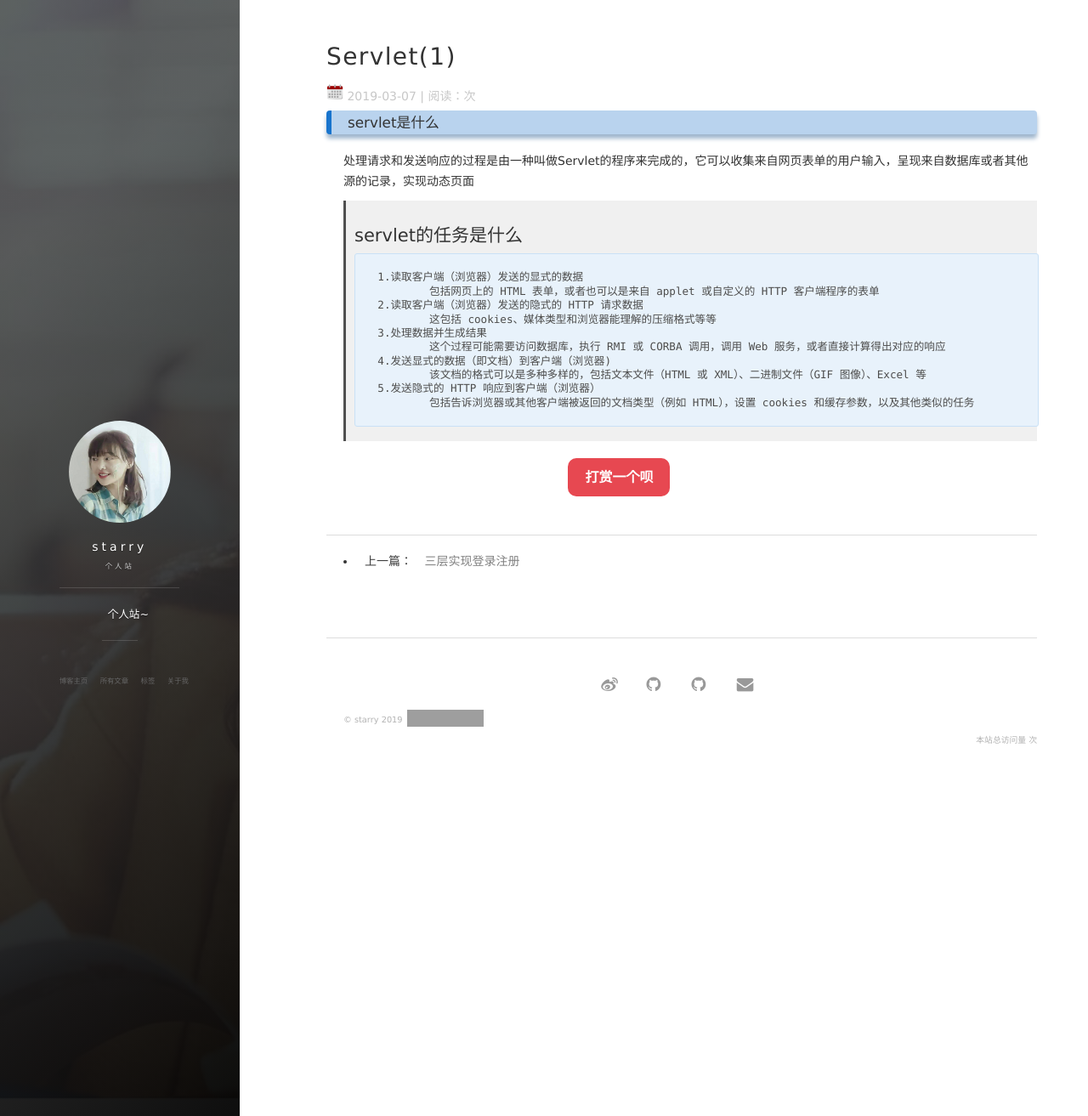
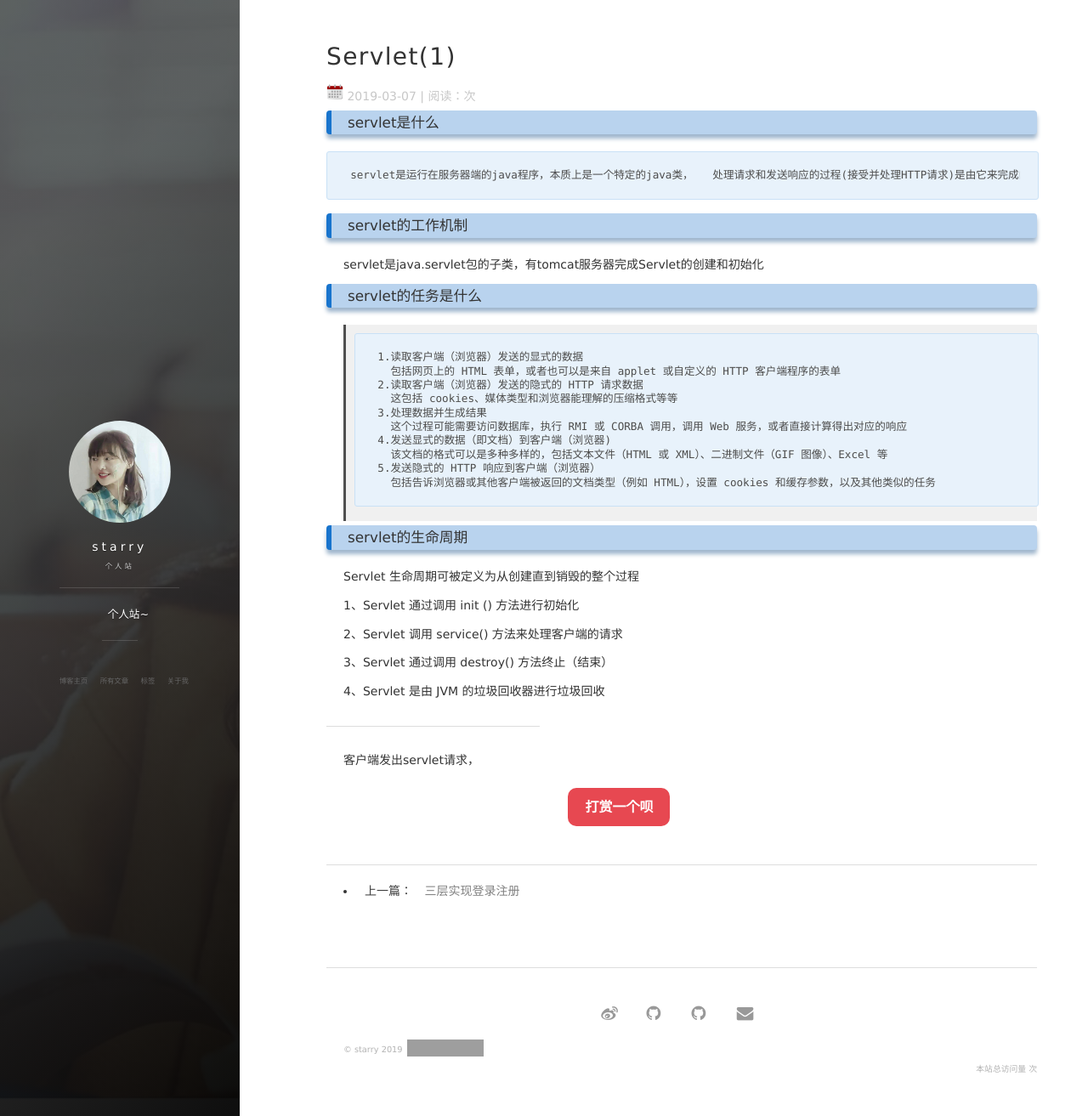
Before and after one commit to MMstarry/MMstarry.github.io, a Jekyll site: the page built from _posts/2019-03-07-Servlet.md, in a window 1280 px wide and 1313 px high. Shown: the whole window at 85% size. Built offline with Jekyll 4.4.1, drawn with Linux system fonts in a browser that asks for light colours; nearby versions of some CDN libraries; comment, search, counter and statistics services are not loaded; grey boxes are pictures that could not be loaded.

Commit message:
Update 2019-03-07-Servlet.md

```diff
--- a/_posts/2019-03-07-Servlet.md
+++ b/_posts/2019-03-07-Servlet.md
@@ -8,16 +8,37 @@ tag: JavaWeb
 
 ### servlet是什么
 
-  处理请求和发送响应的过程是由一种叫做Servlet的程序来完成的，它可以收集来自网页表单的用户输入，呈现来自数据库或者其他源的记录，实现动态页面
+	servlet是运行在服务器端的java程序，本质上是一个特定的java类，
+  处理请求和发送响应的过程(接受并处理HTTP请求)是由它来完成的，它可以收集来自网页表单的用户输入，呈现来自数据库或者其他源的记录，实现动态页面。
 
-> ## servlet的任务是什么
+### servlet的工作机制
+
+servlet是java.servlet包的子类，有tomcat服务器完成Servlet的创建和初始化
+
+### servlet的任务是什么
 >	1.读取客户端（浏览器）发送的显式的数据
->		包括网页上的 HTML 表单，或者也可以是来自 applet 或自定义的 HTTP 客户端程序的表单
+>	  包括网页上的 HTML 表单，或者也可以是来自 applet 或自定义的 HTTP 客户端程序的表单
 >	2.读取客户端（浏览器）发送的隐式的 HTTP 请求数据
->		这包括 cookies、媒体类型和浏览器能理解的压缩格式等等
+>	  这包括 cookies、媒体类型和浏览器能理解的压缩格式等等
 >	3.处理数据并生成结果
->		这个过程可能需要访问数据库，执行 RMI 或 CORBA 调用，调用 Web 服务，或者直接计算得出对应的响应
+>	  这个过程可能需要访问数据库，执行 RMI 或 CORBA 调用，调用 Web 服务，或者直接计算得出对应的响应
 >	4.发送显式的数据（即文档）到客户端（浏览器)
->		该文档的格式可以是多种多样的，包括文本文件（HTML 或 XML）、二进制文件（GIF 图像）、Excel 等
+>	  该文档的格式可以是多种多样的，包括文本文件（HTML 或 XML）、二进制文件（GIF 图像）、Excel 等
 >	5.发送隐式的 HTTP 响应到客户端（浏览器）
->		包括告诉浏览器或其他客户端被返回的文档类型（例如 HTML），设置 cookies 和缓存参数，以及其他类似的任务
+>	  包括告诉浏览器或其他客户端被返回的文档类型（例如 HTML），设置 cookies 和缓存参数，以及其他类似的任务
+
+### servlet的生命周期
+
+Servlet 生命周期可被定义为从创建直到销毁的整个过程
+
+1、Servlet 通过调用 init () 方法进行初始化
+
+2、Servlet 调用 service() 方法来处理客户端的请求
+
+3、Servlet 通过调用 destroy() 方法终止（结束）
+
+4、Servlet 是由 JVM 的垃圾回收器进行垃圾回收
+
+---
+
+客户端发出servlet请求，
```
